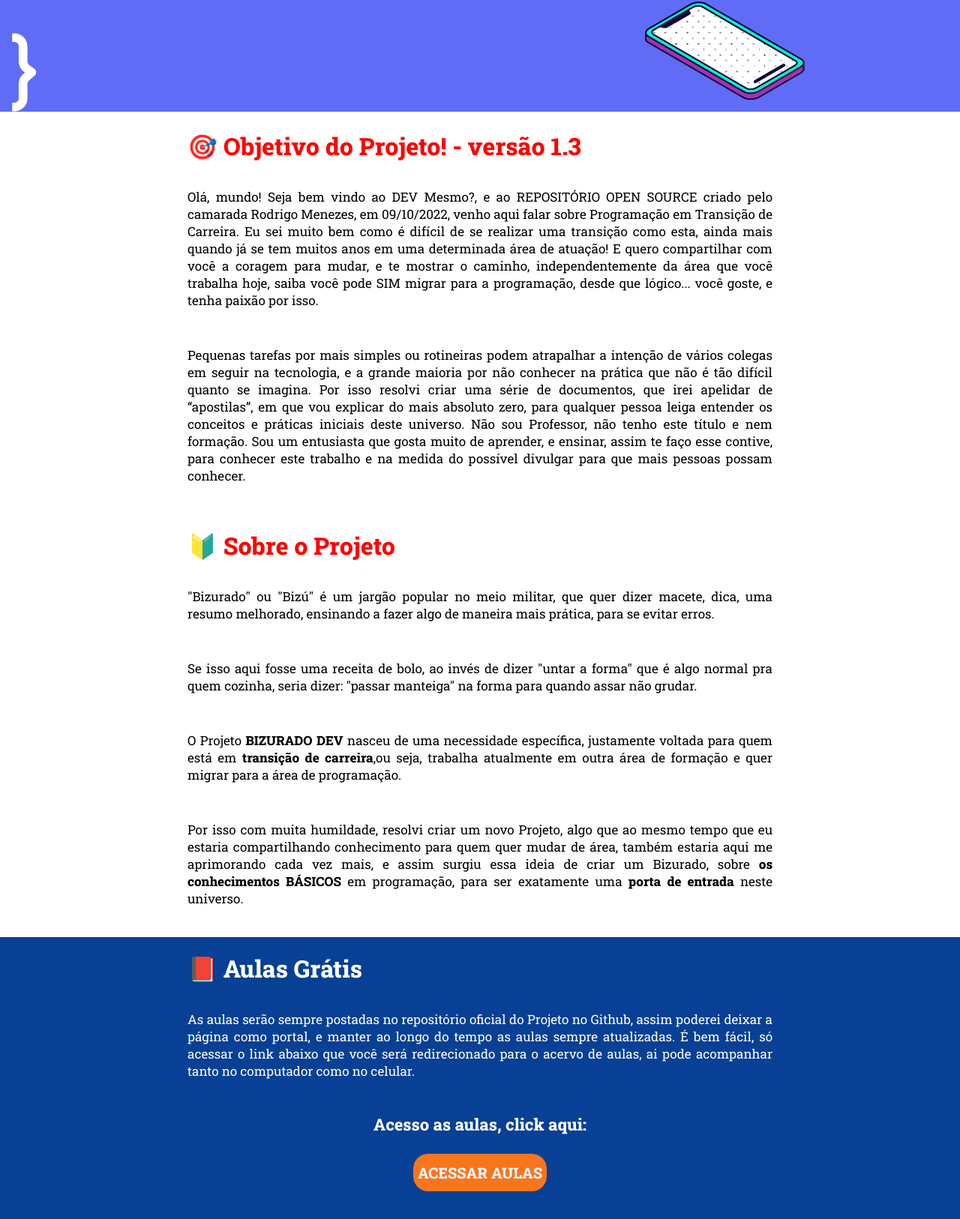
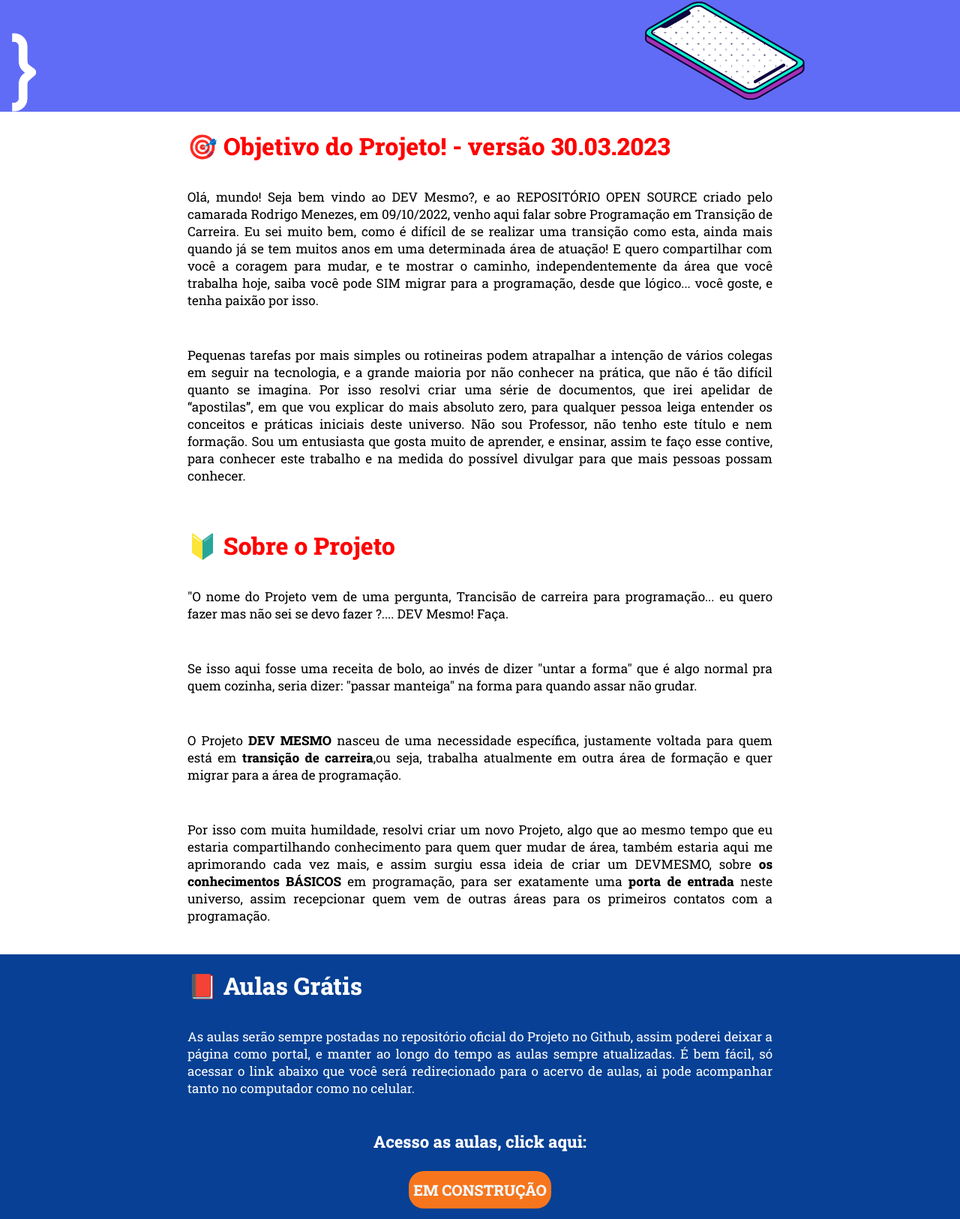
Before and after one commit to rodrusantu-dev/DevMesmo, a plain HTML site: page index.html in a window 1280 px wide. Shown: the part 613-2239 px from the top of the page at 75% size. Drawn offline with Linux system fonts and the light colour scheme.

Commit message:
updata 04.04.23

```diff
--- a/index.html
+++ b/index.html
@@ -7,6 +7,8 @@
         <meta http-equiv="X-UA-Compatible" content="IE=edge">
         <meta name="viewport" content="width=device-width, initial-scale=1.0">
         <title>DEV Mesmo - Programação para transição de carreira</title>
+        <meta name="description" content="Aprenda programação em transição de carreira com o DEV Mesmo. Conheça nossos recursos gratuitos e torne-se um desenvolvedor em poucos meses.">
+        <meta name="keywords" content="programação, transição de carreira, desenvolvedor, recursos gratuitos">
         <link href="https://fonts.googleapis.com/css2?family=Roboto+Slab:wght@400;800&display=swap" rel="stylesheet">
         <link rel="stylesheet" href="./css/banner-principal.css">
         <link rel="stylesheet" href="./css/cabecalho.css">
@@ -38,12 +40,8 @@
                     <li class="header-navigation-item"></li>
                     <a href="">Instagram</a>
                     </li>
-                    <li class="header-navigation-item"></li>
-                    <a href="">Youtube</a>
-                    </li>
                 </dl>
             </nav>
-
 
             <!--BANNER AZUL-->
             <section class="banner-principal">
@@ -52,12 +50,12 @@
 
             <!--CONTEÚDO DE TEXTO-->
             <div class="PARTE-DO-OBJETIVO">
-                <h1 class="conteudo-titulo"> 🎯 Objetivo do Projeto! - versão 1.3</h1>
+                <h1 class="conteudo-titulo"> 🎯 Objetivo do Projeto! - versão 30.03.2023</h1>
                     <p class="conteudo-texto">Olá, mundo! Seja bem vindo ao DEV Mesmo?, e ao REPOSITÓRIO
                         OPEN SOURCE criado pelo camarada Rodrigo Menezes, em 09/10/2022, venho aqui falar sobre
                         Programação em Transição de Carreira.
 
-                        Eu sei muito bem como é difícil de se realizar uma transição como esta, ainda mais
+                        Eu sei muito bem, como é difícil de se realizar uma transição como esta, ainda mais
                         quando já se tem muitos anos em uma determinada área de atuação! E quero
                         compartilhar com você a coragem para mudar, e te mostrar o caminho,
                         independentemente da área que você trabalha hoje, saiba você pode SIM migrar para a
@@ -65,7 +63,7 @@
 
                     <p class="conteudo-texto">Pequenas tarefas por mais simples ou rotineiras podem atrapalhar
                         a intenção de vários colegas em seguir na tecnologia, e a grande maioria por não conhecer
-                        na prática que não é tão difícil quanto se imagina. Por isso resolvi criar uma série de
+                        na prática, que não é tão difícil quanto se imagina. Por isso resolvi criar uma série de
                         documentos, que irei apelidar de “apostilas”, em que vou explicar do mais absoluto zero,
                         para qualquer pessoa leiga entender os conceitos e práticas iniciais deste universo.
                         Não sou Professor, não tenho este título e nem formação. Sou um entusiasta que gosta muito
@@ -75,15 +73,15 @@
 
             <div class="PARTE-DO-SOBRE">
                 <h1 class="conteudo-titulo"> 🔰 Sobre o Projeto</h1>
-                        <p class="conteudo-texto">"Bizurado" ou "Bizú" é um jargão popular no meio militar,
-                            que quer dizer macete, dica, uma resumo melhorado, ensinando a fazer
-                            algo de maneira mais prática, para se evitar erros.</p>
+                        <p class="conteudo-texto">"O nome do Projeto vem de uma pergunta, Trancisão de carreira para programação...
+                            eu quero fazer mas não sei se devo fazer ?.... DEV Mesmo! Faça.
+                        </p>
 
                         <p class="conteudo-texto">Se isso aqui fosse uma receita de bolo, ao invés de dizer
                             "untar a forma" que é algo normal pra quem cozinha, seria dizer:
                             "passar manteiga" na forma para quando assar não grudar.</p>
 
-                            <p  class="conteudo-texto">O Projeto <strong>BIZURADO DEV</strong> nasceu de uma
+                            <p  class="conteudo-texto">O Projeto <strong>DEV MESMO</strong> nasceu de uma
                             necessidade específica, justamente voltada para quem está em <strong>transição de
                             carreira</strong>,ou seja, trabalha atualmente em outra área de formação e quer
                             migrar para a área de programação.</p>
@@ -91,8 +89,9 @@
                         <p  class="conteudo-texto">Por isso com muita humildade, resolvi criar um novo Projeto,
                             algo que ao mesmo tempo que eu estaria compartilhando conhecimento para quem quer
                             mudar de área, também estaria aqui me aprimorando cada vez mais, e assim surgiu essa
-                            ideia de criar um Bizurado, sobre <strong>os conhecimentos BÁSICOS</strong> em
-                            programação, para ser exatamente uma <strong> porta de entrada</strong> neste universo.</p>
+                            ideia de criar um DEVMESMO, sobre <strong>os conhecimentos BÁSICOS</strong> em
+                            programação, para ser exatamente uma <strong> porta de entrada</strong> neste universo, assim recepcionar
+                           quem vem de outras áreas para os primeiros contatos com a programação.</p>
 
             </div>
 
@@ -108,7 +107,7 @@
 
                         <div class="btnPai">
                                 <a  href="https://github.com/rodrusantu-dev/DevMesmo/blob/main/Markdown/pagina-aula.md">
-                                    <button class="btnFilho"> ACESSAR AULAS</button>
+                                    <button class="btnFilho"> EM CONSTRUÇÃO</button>
                                 </a>
                         </div>
 
```
